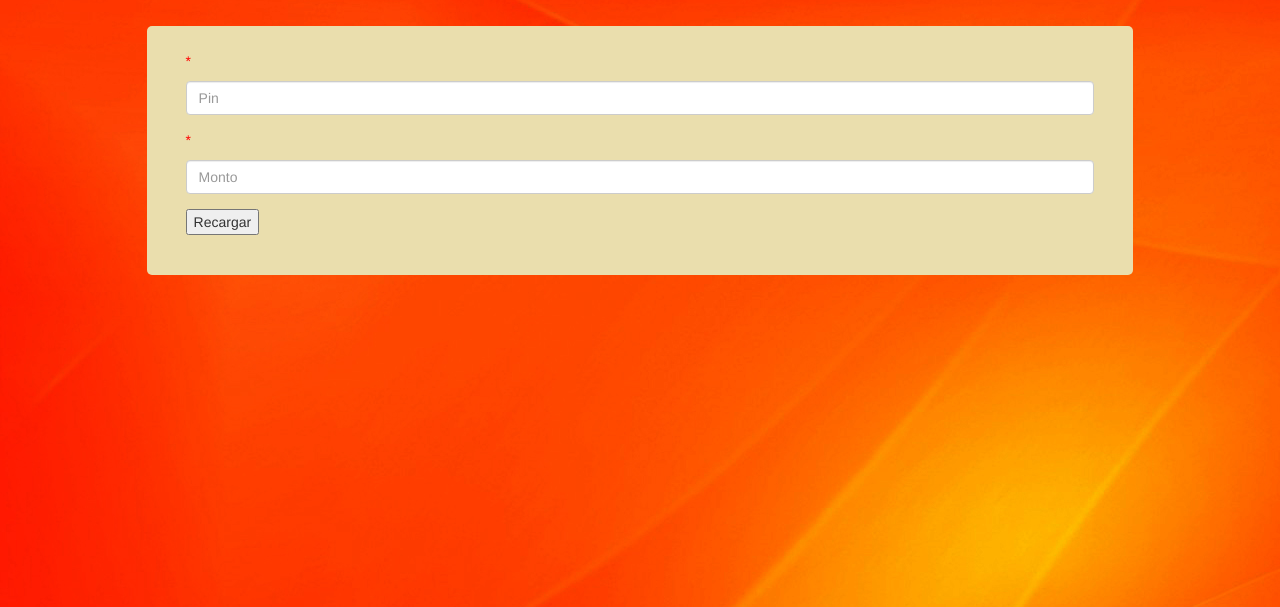
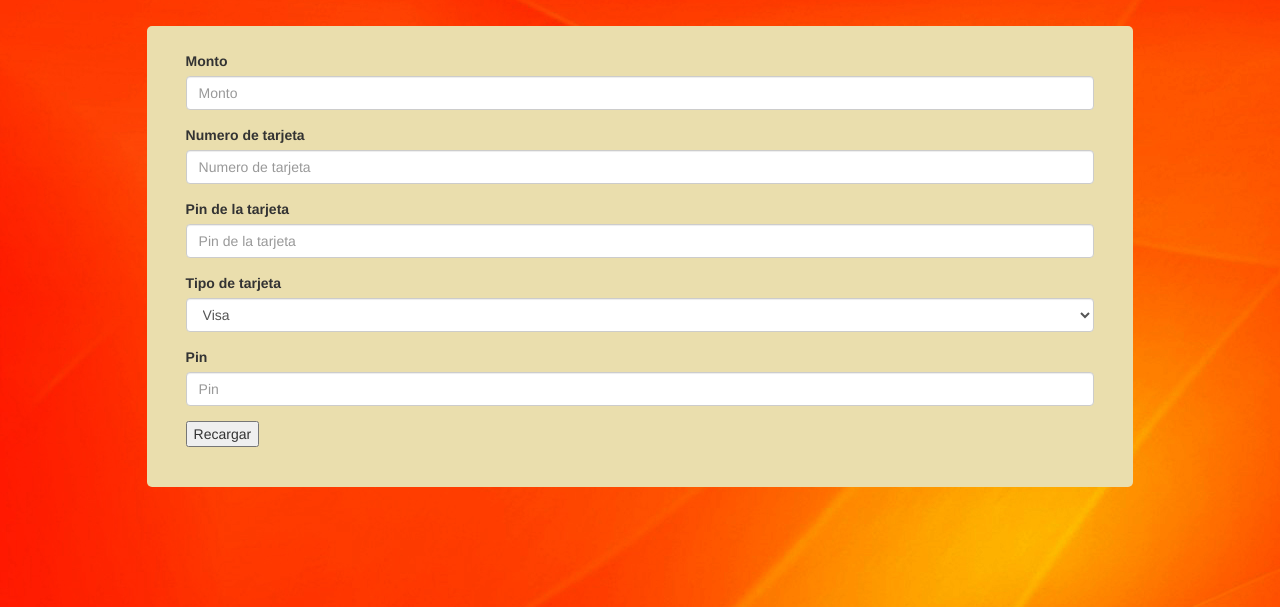
Before and after one commit to nandodev-net/PangoExpress-Restaurant-Client-Admin-Provider-FullSystem-Django, a Django app: page /perfil/billetera/recargar/ in a window 1280 px wide. Shown: the part 52-659 px from the top of the page. Run offline with Django 3.2, Linux system fonts and the light colour scheme; some libraries are stand-ins or nearby versions.

Commit message:
bug fixed

```diff
--- a/menu/forms.py
+++ b/menu/forms.py
@@ -226,11 +226,12 @@ class FormCrearBilletera(forms.ModelForm):
         fields = ['nombre', 'apellido', 'PIN']
 
 class FormRecargaBilletera(forms.Form):
+    monto = forms.FloatField(label='Monto', validators = [validate_monto])
+    numero_de_tarjeta = forms.CharField(max_length=16, validators = [validate_tarjeta])
+    pin_de_la_tarjeta = forms.CharField(max_length=3, validators = [validate_pintarjeta])
+    tipo_de_tarjeta = forms.ChoiceField( choices = [(1, 'Visa'), (2, 'MasterCard')])
     PIN = forms.CharField(max_length=50)
-    num_tarjeta = forms.CharField(max_length=16, validators = [validate_tarjeta])
-    tipo_tarjeta = forms.ChoiceField( choices = [(1, 'Visa'), (2, 'MasterCard')])
-    pin_tarjeta = forms.CharField(max_length=3, validators = [validate_pintarjeta])
-    monto = forms.FloatField(label='Monto', validators = [validate_monto])
+
 
 class FormConfirmacionPIN(forms.Form):
     PIN = forms.CharField(max_length=50)
--- a/menu/models.py
+++ b/menu/models.py
@@ -197,6 +197,8 @@ class BILLETERA(models.Model):
     nombre = models.CharField(max_length=50, validators=[validate_nombre])
     apellido = models.CharField(max_length=50, validators=[validate_nombre])
     saldo = models.FloatField()
+    def __str__(self):
+        return self.PIN
 
 class CLIENTE(models.Model):
     usuario = models.ForeignKey(USUARIO, primary_key=True)
--- a/menu/static/menu/Design.css
+++ b/menu/static/menu/Design.css
@@ -117,7 +117,7 @@
     position:absolute;
     bottom:56;
     left:0;
-    margin-left:3%;
+    margin-left:65%;
     visibility:hidden;
 }
 
--- a/menu/static/menu/layout.css
+++ b/menu/static/menu/layout.css
@@ -52,6 +52,7 @@ section ul li {
 .navbar-loguito{
     width: 2.1em;
     filter:grayscale(100%);
+
 }
 
 a.change:hover, a.change2:hover, a img.navbar-loguito:hover{
--- a/menu/templates/menu/recargarBilletera.html
+++ b/menu/templates/menu/recargarBilletera.html
@@ -7,15 +7,7 @@
     {% endif %}
 <form action = "" method = "post">
     {% csrf_token %}
-    <p>{% bootstrap_label "PIN" %}
-	<span style="color:red">*<span>
-	{% bootstrap_field form.PIN  show_label=False %}
-	</p>
-	<p>{% bootstrap_label "Monto" %}
-	<span style="color:red">*<span>
-	{% bootstrap_field form.monto  show_label=False %}
-	</p>
-
+    {%bootstrap_form form%}
     <input type = "submit" value = "Recargar"/>
 </form>
 
```
Also changed, not shown: db.sqlite3.
